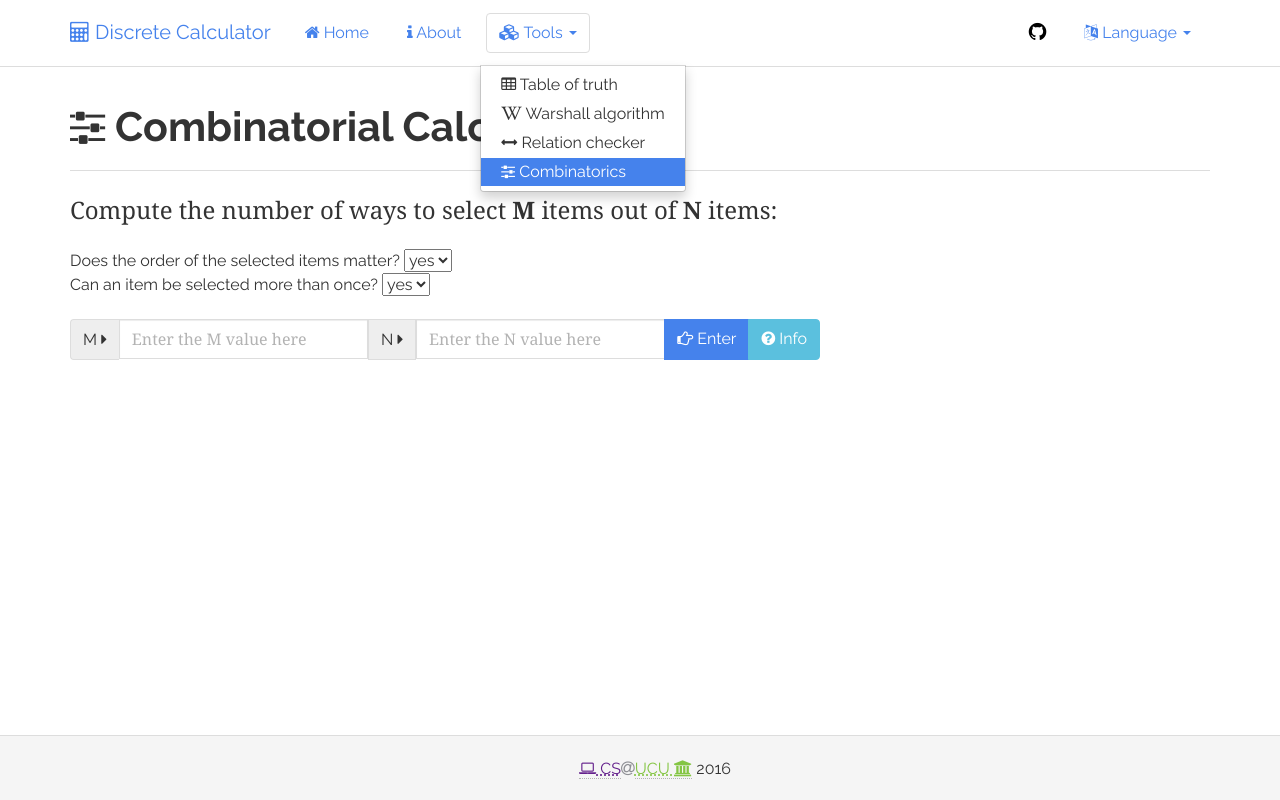
After one commit to marianpetruk/Discrete_Math_project, a Flask app: page /combinatorics in a window 1280 px wide, after a click on "Tools". The commit adds this page. Run offline with Flask 2, Linux system fonts and the light colour scheme; some libraries are stand-ins or nearby versions.

Commit message:
Add combinatorics
full toolkit, english and ukrainian variants

```diff
--- a/app.py
+++ b/app.py
@@ -5,6 +5,7 @@ sys.path.append(os.path.join(os.path.dirname(__file__), 'static', 'python'))
 import truth_table
 import relations
 import Warshalla
+import Combinatorics
 
 app = Flask(__name__)
 
@@ -97,6 +98,32 @@ def check_relation():
         res, e = relations.main(data, lg_val)
         return render_template(path, result=res, query=data, errors=e, lg=lg if lg else "en")
 
+@app.route('/combinatorics', methods=['GET', 'POST'])
+def combinatorics():
+    if request.method == 'GET':
+        lg = request.args.get('lg')
+        add = "_uk" if lg == "uk" else ""
+        where = 'combinatorics'
+        path = 'pages/placeholder.' + where + add + '.html'
+        return render_template(path, result=None, query="", errors=None, lg=lg if lg else "en")
+    data_m = request.form.get('M_value')
+    data_n = request.form.get('N_value')
+    data_repeat = request.form.get('repeat')
+    data_order = request.form.get('order')
+    lg = request.form.get('lg')
+    add = "_uk" if lg == "uk" else ""
+    lg_val = 1 if lg == "uk" else 0
+    where = 'combinatorics'
+    path = 'pages/placeholder.' + where + add + '.html'
+    if data_m == "" or data_m is None or data_n == "" or data_n is None:
+        return render_template(path, result=None, query="", errors=["  Expression can`t be empty",
+                                                                    "  Вираз не може бути пустим"][lg_val], lg=lg if lg else "en")
+    else:
+        answer, res, e = Combinatorics.main(data_m, data_n, data_order, data_repeat, lg_val)
+        data = [res, data_m, data_n, data_order, data_repeat, answer]
+        return render_template(path, result=data, errors=e, lg=lg if lg else "en")
+
+
 
 @app.errorhandler(500)
 def internal_error(error):
--- a/static/css/main.css
+++ b/static/css/main.css
@@ -79,3 +79,8 @@ td {
     /* Non-prefixed version, currently
                                   not supported by any browser */
 }
+
+.supsub { position: absolute}
+.subscript {color: green; display:block; position:relative; left:2px; top: -5px}
+.superscript {color: red; display:block; position:relative; left:2px; top: -5px}
+.tab{padding-left:2em}
--- a/templates/layouts/main.html
+++ b/templates/layouts/main.html
@@ -303,6 +303,7 @@
                                 <li {% if request.endpoint=='truth' %} class="active" {% endif %}><a class="noselect" href="/truth_table?lg=uk"><i class="fa fa-table" aria-hidden="true"></i> Таблиця істинності</a></li>
                                 <li {% if request.endpoint=='warshall' %} class="active" {% endif %}><a class="noselect" href="/warshall?lg=uk"><i class="fa fa-wikipedia-w" aria-hidden="true"></i> Алгоритм Уоршала</a></li>
                                 <li {% if request.endpoint=='relations' %} class="active" {% endif %}><a class="noselect" href="/relations?lg=uk"><i class="fa fa-arrows-h" aria-hidden="true"></i> Перевірка відношень</a></li>
+                                <li {% if request.endpoint=='combinatorics' %} class="active" {% endif %}><a class="noselect" href="/combinatorics?lg=uk"><i class="fa fa-sliders" aria-hidden="true"></i> Комбінаторика</a></li>
                             </ul>
                         </li>
                         {%else%}
@@ -314,6 +315,7 @@
                                 <li {% if request.endpoint=='truth' %} class="active" {% endif %}><a class="noselect" href="{{ url_for('truth') }}"><i class="fa fa-table" aria-hidden="true"></i> Table of truth</a></li>
                                 <li {% if request.endpoint=='warshall' %} class="active" {% endif %}><a class="noselect" href="{{ url_for('warshall') }}"><i class="fa fa-wikipedia-w" aria-hidden="true"></i> Warshall algorithm</a></li>
                                 <li {% if request.endpoint=='check_relation' %} class="active" {% endif %}><a class="noselect" href="{{ url_for('check_relation') }}"><i class="fa fa-arrows-h" aria-hidden="true"></i> Relation checker</a></li>
+                                <li {% if request.endpoint=='combinatorics' %} class="active" {% endif %}><a class="noselect" href="{{ url_for('combinatorics') }}"><i class="fa fa-sliders" aria-hidden="true"></i> Combinatorics</a></li>
                             </ul>
                         </li>
                         {%endif%}
--- /dev/null
+++ b/templates/pages/placeholder.combinatorics.html
@@ -0,0 +1,156 @@
+{% extends 'layouts/main.html' %} {% block title %}Combinatorics{% endblock %} {% block content %}
+<link rel="stylesheet" href="https://cdnjs.cloudflare.com/ajax/libs/KaTeX/0.6.0/katex.min.css" integrity="sha384-wE+lCONuEo/QSfLb4AfrSk7HjWJtc4Xc1OiB2/aDBzHzjnlBP4SX7vjErTcwlA8C" crossorigin="anonymous">
+<script src="https://cdnjs.cloudflare.com/ajax/libs/KaTeX/0.6.0/katex.min.js" integrity="sha384-tdtuPw3yx/rnUGmnLNWXtfjb9fpmwexsd+lr6HUYnUY4B7JhB5Ty7a1mYd+kto/s" crossorigin="anonymous"></script>
+<div class="page-header">
+   <h1><i class="fa fa-sliders" aria-hidden="true"></i> Combinatorial Calculator</h1>
+</div>
+<div class="row">
+<div class="col-md-8">
+<form action='combinatorics' method='POST'>
+   <div class="form-group">
+      <label class="control-label lead">Compute the number of ways to select <b>M</b> items out of <b>N</b> items:</label>
+      <div class="input-group font-custom">
+         Does the order of the selected items matter?
+         <select name="order">
+            <option value="yes">yes</option>
+            <option value="no">no</option>
+         </select>
+         <br>
+         Can an item be selected more than once?
+         <select name="repeat">
+            <option value="yes">yes</option>
+            <option value="no">no</option>
+         </select>
+      </div>
+      <br>
+      <div class="input-group">
+         <span class="input-group-addon">M <i class="fa fa-caret-right" aria-hidden="true"></i></span>
+         <input class="form-control" type='text' name='M_value' id='M_value' {%if query%}value={{ query }}{% endif %} placeholder="Enter the M value here">
+         <span class="input-group-addon">N <i class="fa fa-caret-right" aria-hidden="true"></i></span>
+         <input class="form-control" type='text' name='N_value' id='N_value' {%if query%}value={{ query }}{% endif %} placeholder="Enter the N value here">
+         <span class="input-group-btn">
+         <button class="btn btn-primary" type="submit" name='submit'><i class="fa fa-hand-o-right" aria-hidden="true"></i> Enter</button>
+         <a href="#" class="btn btn-info" id="info_button"><i class="fa fa-question-circle" aria-hidden="true"></i> Info</a>
+         </span>
+      </div>
+   </div>
+</form>
+<br>
+<div class="animated zoomOut alert alert-dismissible alert-info" id="info_table" style="display:none;">
+   <p class="text-center font-custom">
+      <strong><span class="lead"><i class="fa fa-hand-paper-o" aria-hidden="true"></i>Important!</span></strong>
+   <ul class="font-custom">
+      <li>
+         If order <i><b>matters</b></i>:
+         <ul>
+            <li>
+               If the items <b>cannot</b> be repeated:
+               <math>
+                  <code style="padding:5px;"><span id="A"></span></code>
+                  <script>
+                     katex.render("A^m_n = n(n-1)...(n-r+1) = \\frac{n!}{(n-m)!}", document.getElementById("A"));
+                  </script>
+               </math>
+            </li>
+            <br>
+            <li>
+               If the items <b>can</b> be repeated:
+               </span>
+               <math>
+                  <code style="padding:5px;"><span id="Ar"></span></code>
+                  <script>
+                     katex.render("\\tilde{A}^m_n = n^m", document.getElementById("Ar"));
+                  </script>
+               </math>
+            </li>
+         </ul>
+      </li>
+      <li>
+         If order <i><b>does not matter</b></i>:
+         <ul>
+            <li>
+               If the items <b>cannot</b> be repeated:
+               <math>
+                  <code style="padding:5px;"><span id="C"></span></code>
+                  <script>
+                     katex.render("C^m_n = \\frac{A^m_n}{m!} = \\binom{n}{m} = \\frac{n!}{m!(n-m)!}", document.getElementById("C"));
+                  </script>
+               </math>
+            </li>
+            <br>
+            <li>
+               If the items <b>can</b> be repeated:
+               <math>
+                  <code style="padding:5px;"><span id="CH"></span></code>
+                  <script>
+                     katex.render("H^m_n = C^m_{n+m-1}", document.getElementById("CH"));
+                  </script>
+               </math>
+            </li>
+         </ul>
+      </li>
+      </li>
+   </ul>
+   </p>
+</div>
+{%if errors%}
+<div class="panel panel-success animated fadeIn">
+   <div class="panel-heading">
+      <h3 class="panel-title">Error:</h3>
+   </div>
+   <p class="font-custom" style="margin-left: 20px;margin-top: 10px;">{{ errors }}</>
+      {%endif%} {%if result%}
+   <div class="panel panel-success animated fadeIn">
+      <div class="panel-heading">
+         <h3 class="panel-title">Result:</h3>
+      </div>
+      <br>
+      <span class="font-custom" style="padding:3%">
+      {{result[0]}}
+      </span>
+      <br>
+      {% if result[3] == "yes" %}
+      {% if result[4] == "yes" %}
+      <br>
+      <math style="padding:2%;">
+         <code style="font-size:100%;"><span id="Ar_res"></span></code>
+         <script>
+            katex.render("\\tilde{A}^{{result[1]}}_{{result[2]}} = {{result[2]}}^{{result[1]}} =  {{result[5]}}", document.getElementById("Ar_res"));
+         </script>
+      </math>
+      {%endif%}
+      {% if result[4] == "no" %}
+      <br>
+      <math style="padding:2%;">
+         <code style="font-size:100%;"><span id="A_res"></span></code>
+         <script>
+            katex.render("A^{ {{result[1]}} }_{ {{result[2]}} } = {{result[2]}}( {{result[2]}} - 1)...( {{result[2]}} - {{result[1]}} + 1) = \\frac{ {{result[2]}} !}{( {{result[2]}} - {{result[1]}} )!} = {{result[5]}}", document.getElementById("A_res"));
+         </script>
+      </math>
+      {%endif%}
+      {%endif%}
+      {% if result[3] == "no" %}
+      {% if result[4] == "yes" %}
+      <br>
+      <math style="padding:2%;">
+         <code style="font-size:100%;"><span id="CH_res"></span></code>
+         <script>
+            katex.render("H^{ {{result[1]}} }_{ {{result[2]}} } = C^{ {{result[1]}} }_{ {{result[2]}} + {{result[1]}} - 1} = {{result[5]}}", document.getElementById("CH_res"));
+         </script>
+      </math>
+      {%endif%}
+      {% if result[4] == "no" %}
+      <br>
+      <math style="padding:2%;">
+         <code style="font-size:100%;"><span id="C_res"></span></code>
+         <script>
+            katex.render("C^{ {{result[1]}} }_{ {{result[2]}} } = \\frac{ A^{ {{result[1]}} }_{ {{result[2]}} } }{ { {{result[1]}} } !} = \\binom{ {{result[2]}} }{ {{result[1]}} } = \\frac{ {{result[2]}} !}{ {{result[1]}} !( {{result[2]}} - {{result[1]}} )!} = {{result[5]}} ", document.getElementById("C_res"));
+         </script>
+      </math>
+      {%endif%}
+      {%endif%}
+      <br><br>
+      {%endif%}
+   </div>
+</div>
+{% endblock %}
--- a/templates/pages/placeholder.home.html
+++ b/templates/pages/placeholder.home.html
@@ -8,10 +8,12 @@
                 <li><a href="/truth_table?lg=uk" class="btn btn-default">Згенерувати таблицю істинності <i class="fa fa-table" aria-hidden="true"></i></a></li>
                 <li><a href="/warshall?lg=uk" class="btn btn-default">Запустити алгоритм Уоршала <i class="fa fa-wikipedia-w" aria-hidden="true"></i></a></li>
                 <li><a href="/relations?lg=uk" class="btn btn-default">Перевірити відношення <i class="fa fa-arrows-h" aria-hidden="true"></i></a></li>
+                <li><a href="/combinatorics?lg=uk" class="btn btn-default">Обчислити комбінаторику <i class="fa fa-sliders" aria-hidden="true"></i> </a></li>
                 {%else%}
                 <li><a href="{{ url_for('truth') }}" class="btn btn-default">Generate Truth Table <i class="fa fa-table" aria-hidden="true"></i></a></li>
                 <li><a href="{{ url_for('warshall') }}" class="btn btn-default">Utilize Warshall Algorithm <i class="fa fa-wikipedia-w" aria-hidden="true"></i></a></li>
                 <li><a href="{{ url_for('check_relation') }}" class="btn btn-default">Check Relations <i class="fa fa-arrows-h" aria-hidden="true"></i></a></li>
+                <li><a href="{{ url_for('combinatorics') }}" class="btn btn-default">Compute combinatorics <i class="fa fa-sliders" aria-hidden="true"></i> </a></li>
                 {%endif%}
             </div>
         </ol>
--- a/templates/pages/placeholder.home_uk.html
+++ b/templates/pages/placeholder.home_uk.html
@@ -8,10 +8,12 @@
                 <li><a href="/truth_table?lg=uk" class="btn btn-default">Згенерувати таблицю істинності <i class="fa fa-table" aria-hidden="true"></i></a></li>
                 <li><a href="/warshall?lg=uk" class="btn btn-default">Запустити алгоритм Уоршала <i class="fa fa-wikipedia-w" aria-hidden="true"></i></a></li>
                 <li><a href="/relations?lg=uk" class="btn btn-default">Перевірити відношення <i class="fa fa-arrows-h" aria-hidden="true"></i></a></li>
+                <li><a href="/combinatorics?lg=uk" class="btn btn-default">Обчислити комбінаторику <i class="fa fa-sliders" aria-hidden="true"></i> </a></li>
                 {%else%}
                 <li><a href="{{ url_for('truth') }}" class="btn btn-default">Generate Truth Table <i class="fa fa-table" aria-hidden="true"></i></a></li>
                 <li><a href="{{ url_for('warshall') }}" class="btn btn-default">Utilize Warshall Algorithm <i class="fa fa-wikipedia-w" aria-hidden="true"></i></a></li>
                 <li><a href="{{ url_for('check_relation') }}" class="btn btn-default">Check Relations <i class="fa fa-arrows-h" aria-hidden="true"></i></a></li>
+                <li><a href="{{ url_for('combinatorics') }}" class="btn btn-default">Compute combinatorics <i class="fa fa-sliders" aria-hidden="true"></i> </a></li>
                 {%endif%}
             </div>
         </ol>
```
Also changed, not shown: static/python/Combinatorics.py (added, +112 -0 lines), templates/pages/placeholder.combinatorics_uk.html (added, +157 -0 lines), templates/pages/placeholder.relations.html (line endings or trailing spaces).
